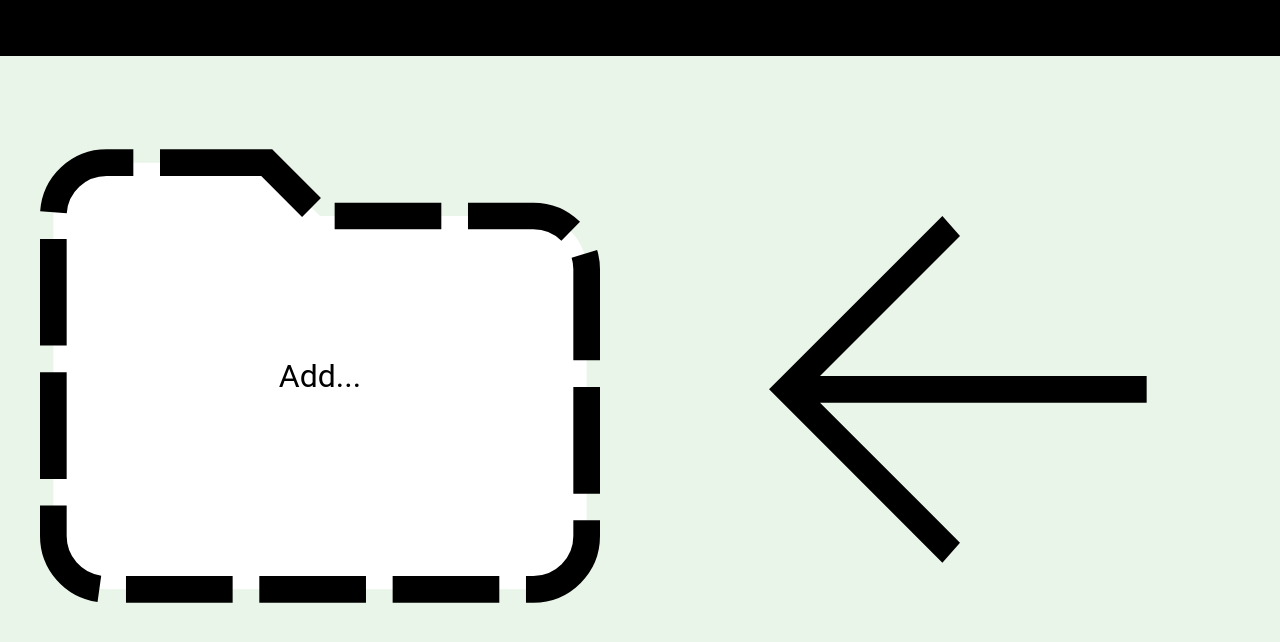
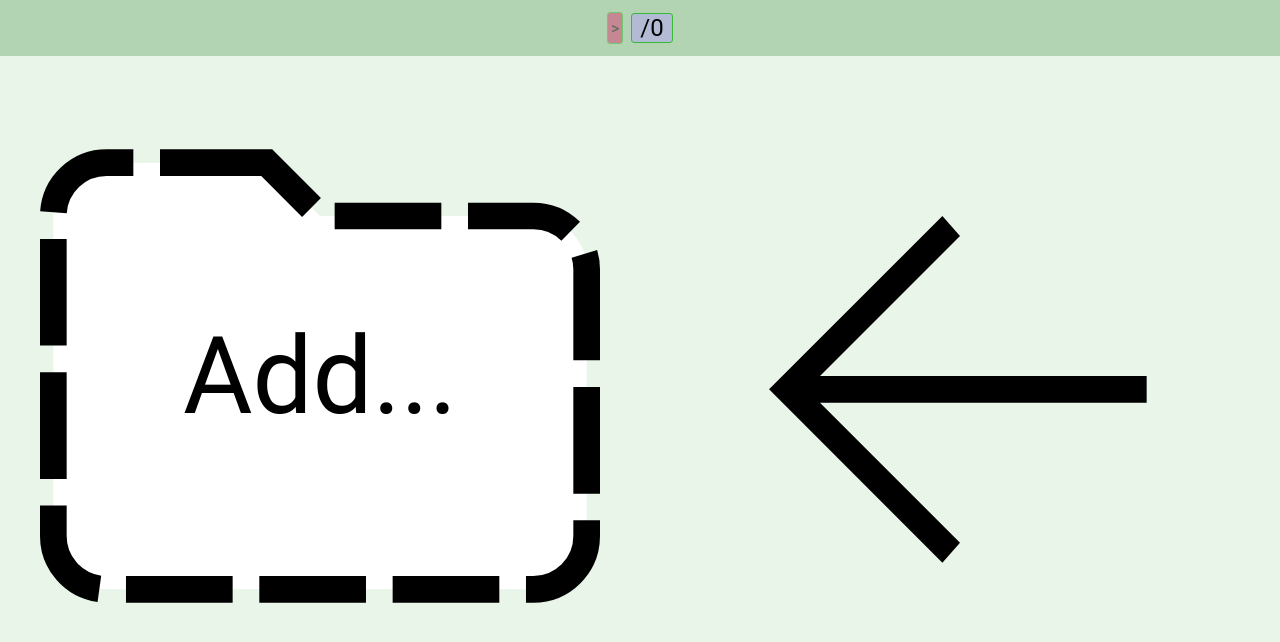
Before and after one commit to implObserver/TODO-Manager, a website built with webpack: page src/template.html in a window 1280 px wide. Built offline with nearby package versions, Linux system fonts and the light colour scheme.

Commit message:
add relative font

```diff
--- a/src/controllers/foldersControllers.js
+++ b/src/controllers/foldersControllers.js
@@ -1,34 +1,45 @@
 import { Tools } from "../helper/tools";
 import { ButtonForAddFolder, ButtonForCloseFolder, OpenedFolder } from "../models/folderModels";
-import { viewFolder } from "../views/nodes/content";
-import { setFolderListeners, setButtonForAddFolderListeners, setButtonForCloseFolderListeners } from "./listeners";
+import { addLinkToPath, viewFolder } from "../views/nodes/content";
+import { setListeners } from "./listeners";
 
 export const openFolder = (folder) => {
-    let content = document.querySelector('.content');
+    let content = document.querySelector('.folders');
     Tools.removeChilds(content);
-    createButtonForAddFolder();
-    createButtonForCloseFolder();
-    viewFolders(folder.getInnerFolders());
+    createButtons();
+    viewsCfg(folder);
     OpenedFolder.setOpenedFolder(folder);
 }
 
 export const createFolder = (folder = OpenedFolder.getOpenedFolder()) => {
     let newFolder = folder.addFolder(folder);
     viewFolder(newFolder.getNode());
-    setFolderListeners(newFolder);
+    setFontSizeToFolders();
+    setListeners().forFolder(newFolder);
+
 }
 
-const createButtonForAddFolder = () => {
+const createButtons = () => {
+    createButtonToAddFolder();
+    createButtonToCloseFolder();
+}
+
+const createButtonToAddFolder = () => {
     viewFolder(ButtonForAddFolder.getNode(), 'add');
 }
 
-const setButtonForAddFolderListenersListeners = (() => {
-    setButtonForAddFolderListeners(ButtonForAddFolder);
-    setButtonForCloseFolderListeners(ButtonForCloseFolder);
+const setButtonsListeners = (() => {
+    setListeners().forButtonToAddFolder(ButtonForAddFolder);
+    setListeners().forButtonToCloseFolder(ButtonForCloseFolder);
 })();
 
-const createButtonForCloseFolder = () => {
+const createButtonToCloseFolder = () => {
     viewFolder(ButtonForCloseFolder.getNode(), 'close');
+}
+
+const viewsCfg = (folder) => {
+    viewFolders(folder.getInnerFolders());
+    setFontSizeToFolders();
 }
 
 const viewFolders = (folders) => {
@@ -37,3 +48,8 @@ const viewFolders = (folders) => {
         viewFolder(node);
     }
 }
+
+export const setFontSizeToFolders = () => {
+    let template = document.querySelector('.templateFolder');
+    Tools.relativeFont(template, '--font-size-to-folder');
+}
--- /dev/null
+++ b/src/controllers/linksOfPath.js
@@ -0,0 +1,11 @@
+import { OpenedFolder } from "../models/folderModels";
+import { Link } from "../models/linkOfPath";
+import { getLinkNodes } from "../views/nodes/content";
+import { setListeners } from "./listeners";
+
+export const getLink = () => {
+    let link = Link(OpenedFolder.getOpenedFolder());
+    link.setNode(getLinkNodes(link.getName()));
+    setListeners().forLinkOfPath(link);
+    return link;
+}
--- a/src/controllers/listeners.js
+++ b/src/controllers/listeners.js
@@ -1,14 +1,19 @@
+import { Tools } from "../helper/tools";
 import { OpenedFolder } from "../models/folderModels";
-import { createFolder, openFolder } from "./foldersControllers";
+import { addLinkToPath, removeLinkInPath } from "../views/nodes/content";
+import { getPathsContainer } from "../views/nodes/pathsContainer";
+import { createFolder, openFolder, setFontSizeToFolders } from "./foldersControllers";
 
-export const setFolderListeners = (currentFolder) => {
+export const setListeners = () => {
+    const forFolder = (currentFolder) => {
         let node = currentFolder.getNode();
         const clickFolder = node.addEventListener('dblclick', e => {
             openFolder(currentFolder);
+            addLinkToPath(currentFolder);
         });
     }
 
-export const setButtonForAddFolderListeners = (button) => {
+    const forButtonToAddFolder = (button) => {
         let node = button.getNode();
         const clickButton = node.addEventListener('dblclick', e => {
             createFolder();
@@ -16,10 +21,37 @@ export const setButtonForAddFolderListeners = (button) => {
         });
     }
 
-export const setButtonForCloseFolderListeners = (button) => {
+    const forButtonToCloseFolder = (button) => {
         let node = button.getNode();
         const clickButton = node.addEventListener('dblclick', e => {
             let openedFolder = OpenedFolder.getOpenedFolder();
+            removeLinkInPath();
             openFolder(openedFolder.getParent());
         });
     }
+
+    const forLinkOfPath = (link) => {
+        let path = document.querySelector('.chain-folders');
+        let node = link.getNode();
+        const clickNode = node.addEventListener('click', e => {
+            Tools.removeChildsAfter(path, node);
+            openFolder(link.getFolder());
+        });
+    }
+
+    const forButtonToOpenPaths = () => {
+        let node = document.querySelector('paths');
+        const clickPaths = node.addEventListener('click', e => {
+            let container = getPathsContainer();
+
+        });
+    }
+
+    const forWIndow = (() => {
+        const resize = window.addEventListener('resize', e => {
+            setFontSizeToFolders();
+        });
+    })();
+
+    return { forFolder, forButtonToAddFolder, forButtonToCloseFolder, forLinkOfPath }
+}
--- a/src/helper/tools.js
+++ b/src/helper/tools.js
@@ -45,6 +45,12 @@ const Tools = (() => {
         }
     }
 
+    const removeChildsAfter = (node, child) => {
+        while (node.lastChild != child) {
+            node.removeChild(node.lastChild);
+        }
+    }
+
     const displayMode = (mode, ...nodes) => {
         for (let node of nodes) {
             node.style.display = mode;
@@ -52,7 +58,6 @@ const Tools = (() => {
     }
 
     const smoothVisibility = () => {
-
         const close = (e, op1, op2, dur, fill) => {
             return Animations.opacity(e, op1, op2, dur, fill).finished.then(() => {
                 e.style.visibility = 'hidden';
@@ -81,7 +86,14 @@ const Tools = (() => {
 
     const rgba2hex = (rgba) => `#${rgba.match(/^rgba?\((\d+),\s*(\d+),\s*(\d+)(?:,\s*(\d+\.{0,1}\d*))?\)$/).slice(1).map((n, i) => (i === 3 ? Math.round(parseFloat(n) * 255) : parseFloat(n)).toString(16).padStart(2, '0').replace('NaN', '')).join('')}`
 
-    return { displayMode, smoothVisibilityGroup, smoothVisibility, rgba2hex, getNodeWithSpan, setAttributes, createNode, appendChilds, setUpSpan, removeChilds, addClasses };
+    const relativeFont = (nodeOfRelativity, cssVar) => {
+        var r = document.querySelector(':root');
+        let folderHeight = document.defaultView.getComputedStyle(nodeOfRelativity).width;
+        let size = parseFloat(folderHeight.replace('px', '')) / 6;
+        r.style.setProperty(cssVar, `${size}px`);
+    }
+
+    return { relativeFont, removeChildsAfter, displayMode, smoothVisibilityGroup, smoothVisibility, rgba2hex, getNodeWithSpan, setAttributes, createNode, appendChilds, setUpSpan, removeChilds, addClasses };
 })();
 
 export { Tools }
--- a/src/index.js
+++ b/src/index.js
@@ -1,5 +1,9 @@
-import { openFolder } from './controllers/foldersControllers'
+import { createFolder, openFolder } from './controllers/foldersControllers'
 import { Folder } from './models/folderModels';
 import './views/css/main.css'
+import { addLinkToPath } from './views/nodes/content';
+
 let zeroFolder = Folder(0);
+zeroFolder.setParent(zeroFolder);
 openFolder(zeroFolder);
+addLinkToPath(zeroFolder);
--- a/src/models/folderModels.js
+++ b/src/models/folderModels.js
@@ -5,7 +5,8 @@ import { getButtonForCloseFolder } from "../views/nodes/ButtonForCloseFolder";
 export const Folder = (ids, folder = 0) => {
     let id = ids;
     let count = 0;
-    const parent = folder;
+    let name;
+    let parent = folder;
     const innerFolders = []
     const node = getFolderNode(id);
 
@@ -33,11 +34,23 @@ export const Folder = (ids, folder = 0) => {
         return innerFolders;
     }
 
+    const setParent = (newParent) => {
+        parent = newParent;
+    }
+
     const getParent = () => {
         return parent;
     }
 
-    return { getParent, addFolder, del, getNode, getInnerFolders, getId };
+    const setName = (val) => {
+        name = val;
+    }
+
+    const getName = () => {
+        return name;
+    }
+
+    return { setParent, getParent, addFolder, del, getNode, getInnerFolders, getId, setName, getName };
 }
 
 export const ButtonForAddFolder = (() => {
--- /dev/null
+++ b/src/models/linkOfPath.js
@@ -0,0 +1,23 @@
+export const Link = (iFolder) => {
+    let folder = iFolder;
+    let name = folder.getId();
+    let node;
+
+    const getFolder = () => {
+        return folder;
+    }
+
+    const getName = () => {
+        return name;
+    }
+
+    const setNode = (val) => {
+        node = val;
+    }
+
+    const getNode = () => {
+        return node;
+    }
+
+    return { getNode, getName, setNode, getFolder };
+}
--- a/src/template.html
+++ b/src/template.html
@@ -9,8 +9,19 @@
 
 <body>
     <div class="wrapper">
-        <div class="header"></div>
-        <div class="content"></div>
+        <div class="header">
+            <div class="paths">
+                <span>></span>
+            </div>
+            <div class="chain-folders">
+
+            </div>
+        </div>
+        <div class="content">
+            <div class="folders">
+
+            </div>
+        </div>
 
         <svg class="folderSvg" xmlns="http://www.w3.org/2000/svg" fill='#ffffff' stroke='black' viewBox="0 0 24 24">
             <path d="M10,4H4C2.89,4 2,4.89 2,6V18A2,2 0 0,0 4,20H20A2,2 0 0,0 22,18V8C22,6.89 21.1,6 20,6H12L10,4Z" />
--- a/src/views/css/main.css
+++ b/src/views/css/main.css
@@ -8,12 +8,13 @@
     box-sizing: border-box;
 }
 
+:root {
+    --font-size-to-folder: 2vh;
+}
+
 html {
-    font-size: 8vh;
     font-family: Roboto;
 }
-
-body {}
 
 .wrapper {
     display: grid;
@@ -30,12 +31,84 @@ span {
 }
 
 .header {
+    display: grid;
+    grid-template-columns: min-content min-content;
+    gap: 1vh;
     height: 7vh;
-    background-color: black;
+    justify-content: center;
+    align-items: center;
+    background-color: #b2d4b2;
     max-width: inherit;
 }
 
+.paths {
+    display: flex;
+    width: 2vh;
+    height: 4vh;
+    border: 0.2vh #36bb36 solid;
+    background-color: #d83d71;
+    opacity: 0.5;
+    font-size: 2vh;
+    justify-content: center;
+    align-items: center;
+    border-radius: 0.4vh;
+    cursor: pointer;
+}
+
+.paths:hover {
+    opacity: 1;
+}
+
+.chain-folders {
+    display: flex;
+    flex-direction: row;
+    max-width: 70vw;
+    font-size: 3vh;
+    height: min-content;
+    overflow-x: scroll;
+
+}
+
+::-webkit-scrollbar {
+    height: 1vh;
+}
+
+::-webkit-scrollbar-thumb {
+    background-color: #37f037;
+
+}
+
+::-webkit-scrollbar-track {
+    background-color: #b2bad4;
+}
+
+.link-wrapper {
+    display: flex;
+    width: min-content;
+    background-color: #9cfd9c;
+    border: 0.2vh #36bb36 solid;
+    border-radius: 0.4vh;
+}
+
+.link-wrapper:last-child {
+    background-color: #b2bad4;
+}
+
+.link-wrapper :hover {
+    background-color: #37f037;
+}
+
+.link-wrapper:last-child :hover {
+    background-color: #96a1c2;
+}
+
 .content {
+    display: grid;
+    max-width: inherit;
+    max-height: inherit;
+}
+
+.folders {
     display: grid;
     grid-template-columns: repeat(auto-fit, minmax(20vh, 1fr));
     grid-template-rows: min-content;
@@ -46,6 +119,7 @@ span {
     max-width: inherit;
     max-height: inherit;
     background-color: #e9f5e9;
+    font-size: var(--font-size-to-folder);
 }
 
 .folder,
@@ -60,6 +134,11 @@ span {
     align-items: center;
     max-width: inherit;
     max-height: inherit;
+    cursor: pointer;
+}
+
+.folder:hover {
+    z-index: 100;
 }
 
 .icon-wrapper {
@@ -84,17 +163,14 @@ span {
     align-items: center;
     align-content: center;
     text-align: center;
-    font-size: min(4vw, 4vh);
     height: min-content;
-    max-width: 50%;
+    max-width: 60%;
     max-height: inherit;
+    pointer-events: none;
 }
 
-.templateFolder {
-    cursor: pointer;
-}
-
-.templateFolder>.name {
+.templateFolder>.name,
+.chain-folders {
     user-select: none;
     /* standard syntax */
     -webkit-user-select: none;
@@ -131,12 +207,8 @@ span {
 @media screen and (min-aspect-ratio: 1/1) {}
 
 @media screen and (max-height: 450px) {
-    .content {
+    .folders {
         grid-template-columns: repeat(auto-fit, minmax(min(80vh, 100vw), 1fr));
-    }
-
-    .name {
-        font-size: min(12vh, 12vw);
     }
 }
 
@@ -145,11 +217,7 @@ span {
         max-width: 100vw;
     }
 
-    .content {
+    .folders {
         grid-template-columns: repeat(auto-fit, minmax(min(80vh, 100vw), 1fr));
     }
-
-    .name {
-        font-size: min(12vh, 12vw);
-    }
 }
--- a/src/views/nodes/content.js
+++ b/src/views/nodes/content.js
@@ -1,7 +1,13 @@
+import { getLink } from "../../controllers/linksOfPath";
+import { Tools } from "../../helper/tools";
+import { OpenedFolder } from "../../models/folderModels";
+import { Link } from "../../models/linkOfPath";
+
 const wrapper = document.querySelector('.wrapper');
 
 export const viewFolder = (node, flag = 'folder') => {
-    let content = document.querySelector('.content');
+    let content = document.querySelector('.folders');
+    Tools.smoothVisibility().open(node, 0, 1, 500, 'forwards');
     if (flag === 'close') {
         content.appendChild(node);
     } else if ('task') {
@@ -12,3 +18,22 @@ export const viewFolder = (node, flag = 'folder') => {
         content.insertBefore(node, content.firstChild);
     }
 }
+
+export const addLinkToPath = () => {
+    let link = getLink();
+    let path = document.querySelector('.chain-folders');
+    path.appendChild(link.getNode());
+    path.scrollLeft = path.scrollWidth;
+}
+
+export const getLinkNodes = (name) => {
+    let nodeWrapper = Tools.createNode('div', 'link-wrapper');
+    let nodeLink = Tools.getNodeWithSpan('div', `/${name}`, 'link');
+    nodeWrapper.appendChild(nodeLink);
+    return nodeWrapper;
+}
+
+export const removeLinkInPath = () => {
+    let path = document.querySelector('.chain-folders');
+    path.removeChild(path.lastChild);
+}
--- /dev/null
+++ b/src/views/nodes/pathsContainer.js
@@ -0,0 +1,6 @@
+import { Tools } from "../../helper/tools"
+
+export const getPathsContainer = () => {
+    let container = Tools.createNode('div', 'paths-container');
+    return container;
+}
```
Also changed, not shown: src/models/counter.js (deleted, +0 -14 lines), dist/index.bundle.js, dist/index.html. Lines whose indentation alone changed are shown as unchanged.
